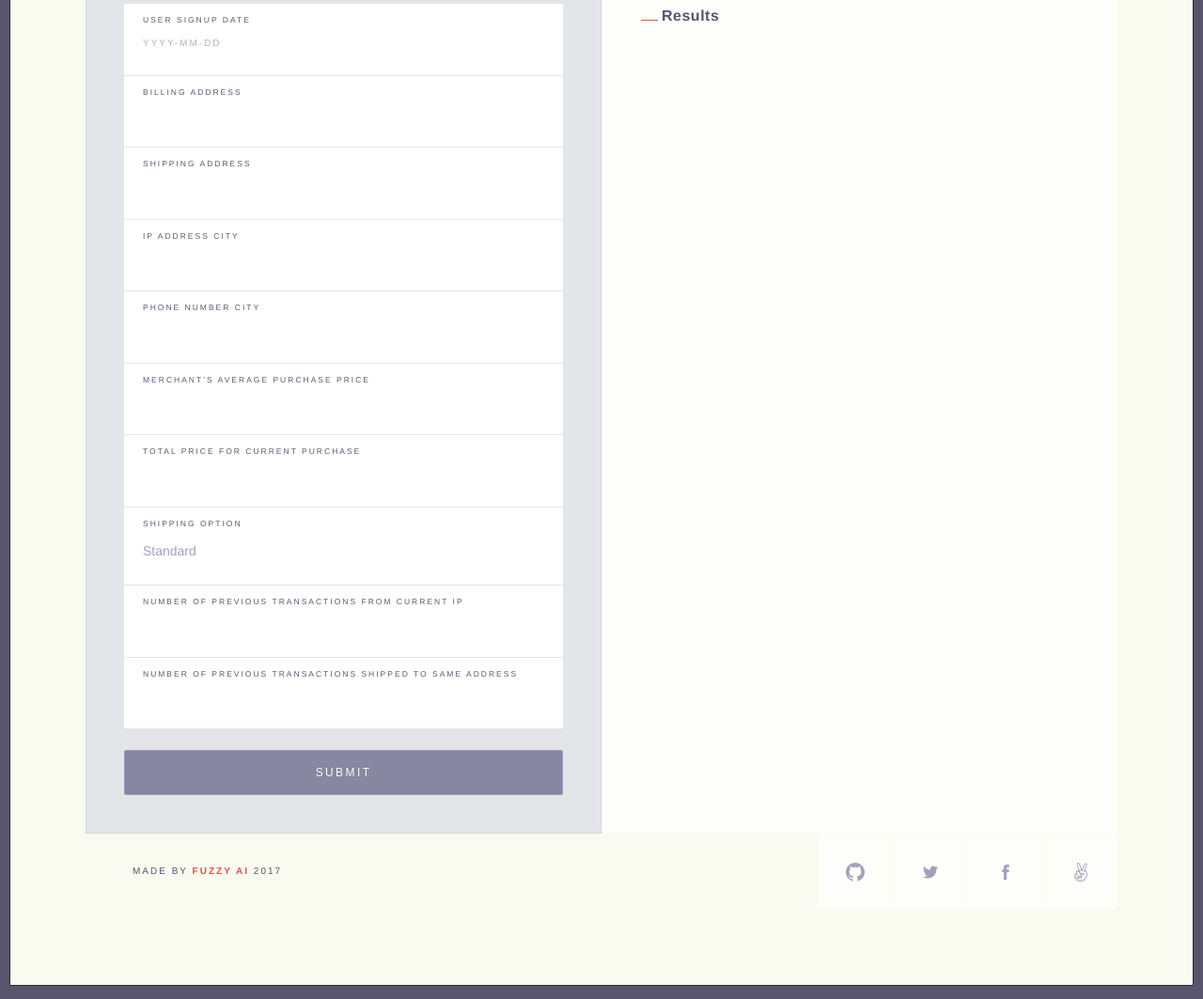
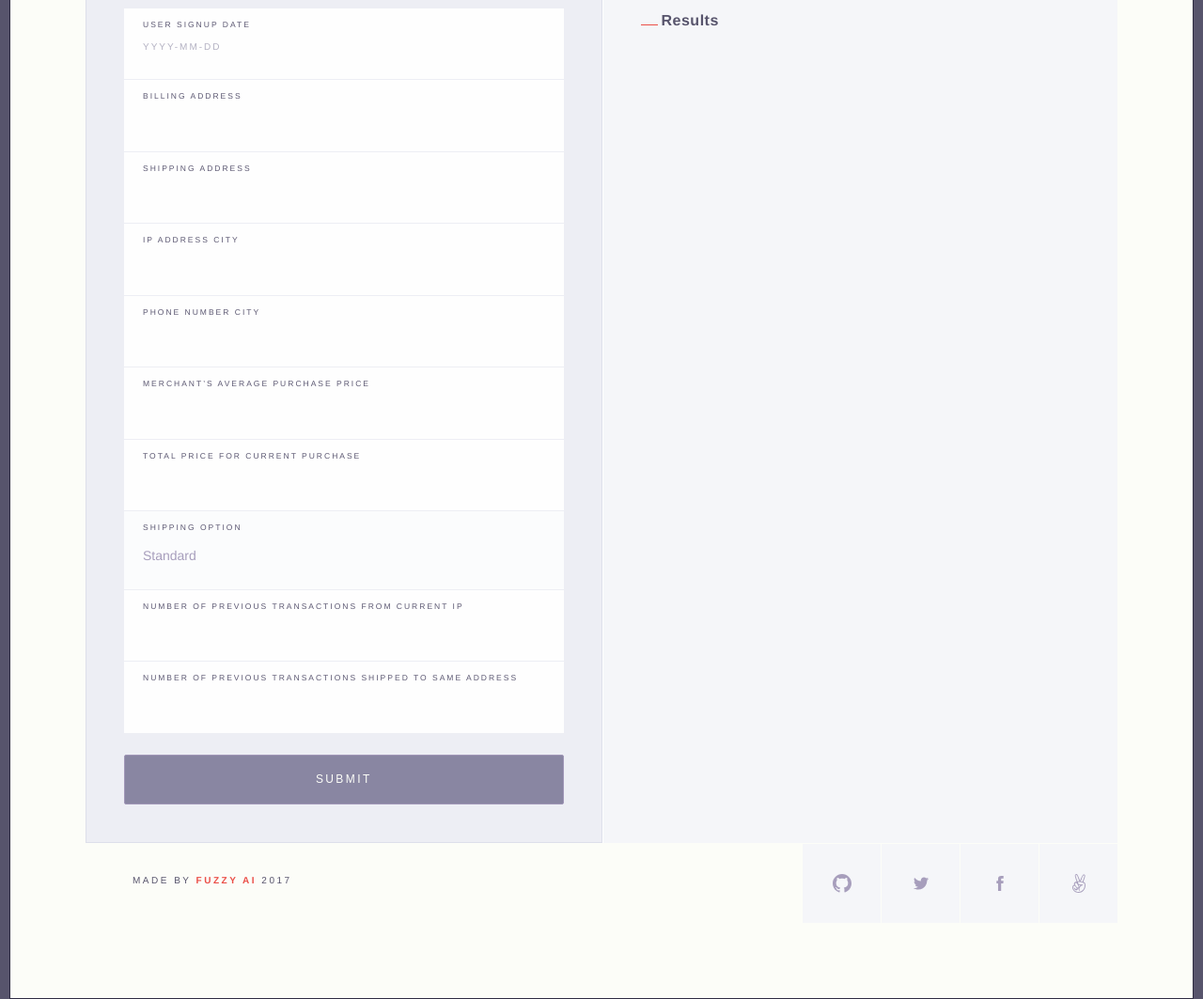
Before and after one commit to fuzzy-ai/fraud-detection-example, a website built with webpack: page public/index.html in a window 1280 px wide. Shown: the part 582-1645 px from the top of the page at 94% size. Built offline with nearby package versions, Linux system fonts and the light colour scheme; files whose address does not match are found by name.

Commit message:
fixed broken Links + Sass Cleanup

```diff
--- a/public/assets/sass/app.sass
+++ b/public/assets/sass/app.sass
@@ -28,12 +28,14 @@
 
 $light-purple: #e1e5ee
 
-$mid-purple: #E4E5E9
+$mid-purple: #EDEEF4
 
-$grey: #FDFEF9
+$grey: #F5F6F9
 
+$main-bg: #FEFEFE
 $main-bg: darken(#FAFBF3, .75%)
-
+$main-bg: #fcfcf7
+$main-bg: #fcfdf8
 
 //TYPOGRAPHY///////////////////
 $condensed: "brandon-grotesque", "refrigerator-deluxe", "Proxima-nova", sans-serif
@@ -46,7 +48,6 @@ html
 
 body
   background: $main-bg
-  //background-image: linear-gradient(to bottom, $main-bg 0%,darken($main-bg,1.5%) 100%);
   border: 1px solid #2E2C42
   font-family: $text
   letter-spacing: .5px
@@ -85,10 +86,10 @@ a
 
 .arrow
   fill: transparent
-  width: 12px
-  height: 12px
+  width: 10px
+  height: 10px
   stroke: #57546c
-  stroke-width: 6
+  stroke-width: 8
   opacity: 0
   transform: translateX(0px)
   transition: all .3s ease-in-out
@@ -101,9 +102,10 @@ a
   right: 60px
   font-family: $condensed
   text-transform: uppercase
-  font-weight: 400
-  letter-spacing: 2px
+  font-weight: 500
+  letter-spacing: 1.5px
   transition: all .3s ease-in-out
+  font-size: 14px
   &:hover
     .arrow
       transform: translateX(10px)
@@ -168,7 +170,6 @@ h3
   flex-direction: column
   background: $grey
   border-left: 1px solid #fff
-  margin-left: 1px
 
 #results-description
   animation: fadeIn 1s ease-in
@@ -176,8 +177,6 @@ h3
 
 #feedback
   animation: fadeIn 1s ease-in-out
-
-
 
 #results-description
   display: flex
@@ -207,8 +206,6 @@ h3
     display: flex
     align-items: center
     justify-content: center
-
-
 
 
 //FORM STYLES////////////////////////////
@@ -319,7 +316,7 @@ input[type="radio"]:checked + label em
   border: 1px solid darken(#A79EBC, 2.5%)
   color: $main-bg
   font-size: 12px
-  padding: 1rem 2rem
+  padding: 1.15rem 2rem
   text-transform: uppercase
   letter-spacing: .2em
   font-weight: 400
@@ -331,8 +328,6 @@ input[type="radio"]:checked + label em
     box-shadow: 0 0 0 5px #c2bcd1 inset, 0 0 0 150px rgba(#57546c, .5) inset
     border-color: darken(#A79EBC, 3%)
     color: lighten(#dcdeea, 5%)
-
-
 
 ::-webkit-input-placeholder  /* Chrome/Opera/Safari */
   color: lighten(#57546c, 35%)
@@ -369,7 +364,7 @@ footer
     margin-bottom: 0px
     padding: 20px 50px
     font-size: 10px
-    letter-spacing: 2px
+    letter-spacing: 2.5px
     line-height: 40px
     text-transform: uppercase
     a
@@ -381,8 +376,8 @@ footer
   flex-direction: row
 
 .box-icon
-  width: 80px
-  height: 80px
+  width: 84px
+  height: 84px
   position: relative
   display: inline-block
   background: #A79EBC
--- a/public/index.html
+++ b/public/index.html
@@ -127,7 +127,7 @@
         <use xlink:href="assets/images/sprite.svg#facebook"></use>
       </svg>
     </a>
-    <a href="https://angel.co/fuzzy_ai" class="facebook box-icon" target="_blank">
+    <a href="https://angel.co/fuzzy-ai" class="facebook box-icon" target="_blank">
       <svg class="angel-icon social-icon">
         <use xlink:href="assets/images/sprite.svg#angelco"></use>
       </svg>
```
